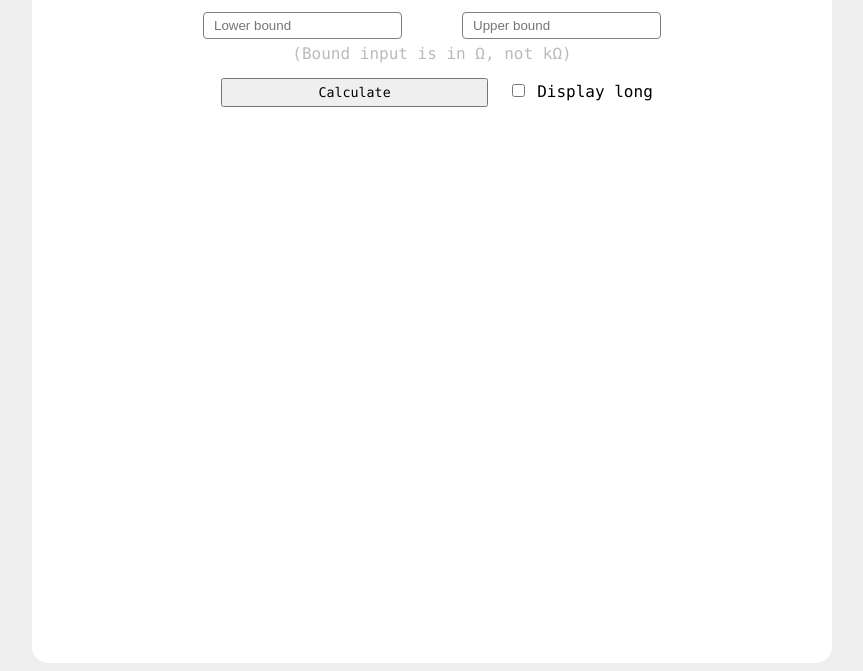
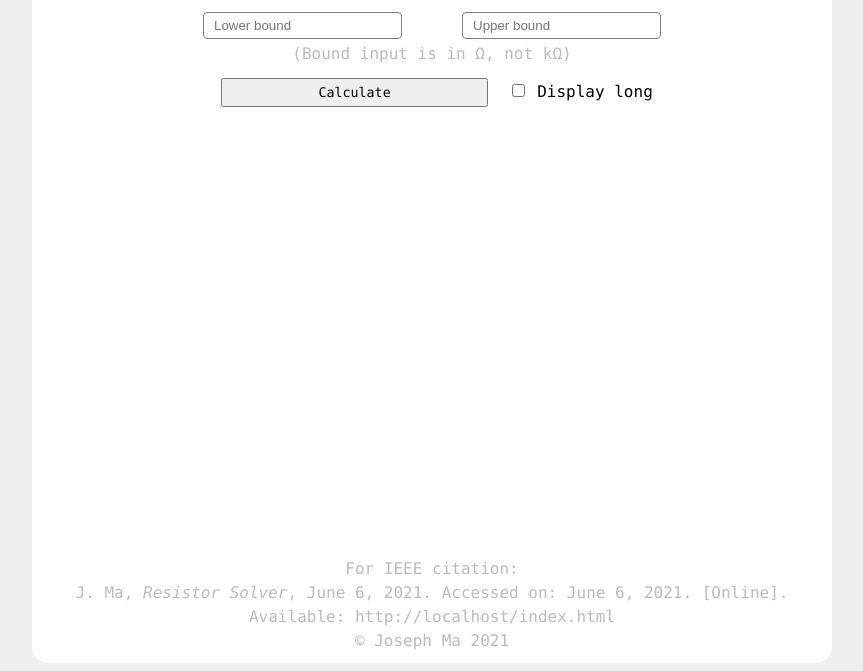
Before and after one commit to jlsajfj/resistor-solver, a plain HTML site: page index.html in a window 1280 px wide. Shown: the part 153-824 px from the top of the page, without its empty margins (208-1071 px from the left). Drawn offline with Linux system fonts and the light colour scheme.

Commit message:
added footer

```diff
--- a/index.html
+++ b/index.html
@@ -22,8 +22,26 @@
                 <input type="checkbox" onclick="longDisplay()" id="long-display"> Display long
             </div>
             <div id="resistors"></div>
-            <div class="footer"></div>
+            <div class="footer">
+                For IEEE citation:
+                <br />
+                J. Ma, <i>Resistor Solver</i>, June 6, 2021. Accessed on: <span id="date-fill"></span>. [Online]. Available: <span id="url-fill"></span>
+                <br />
+                &copy; Joseph Ma 2021
+            </div>
         </div>
+        <script>
+            const MonthNames = ["Jan", "Feb", "Mar", "Apr", "May", "June",
+                "July", "Aug", "Sep", "Oc", "Nov", "Dec"];
+            window.onload = () => {
+                var date =  new Date();
+                var year = date.getFullYear();
+                var month = MonthNames[date.getMonth()];
+                var day = date.getDate();
+                document.getElementById('date-fill').innerHTML = `${month} ${day}, ${year}`
+                document.getElementById('url-fill').innerHTML = window.location.href;
+            }
+        </script>
         <script src="./scripts.js"></script>
     </body>
 </html>
--- a/styles.css
+++ b/styles.css
@@ -67,3 +67,14 @@ body {
 .hidden {
     display: none;
 }
+
+.footer {
+    text-align: center;
+    color: #BBB;
+    margin-top: auto;
+    margin-bottom: 10px;
+    margin-left: 10px;
+    margin-right: 10px;
+    /* for some reason margin shorthand doesnt work */
+    line-height: 1.5;
+}
```
